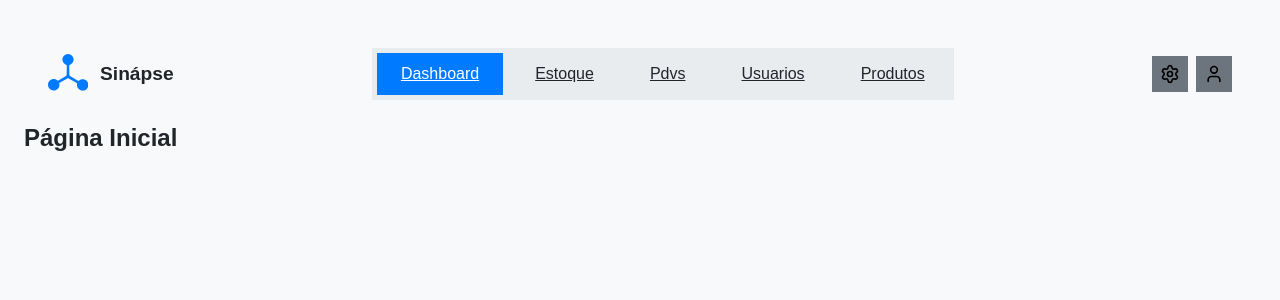
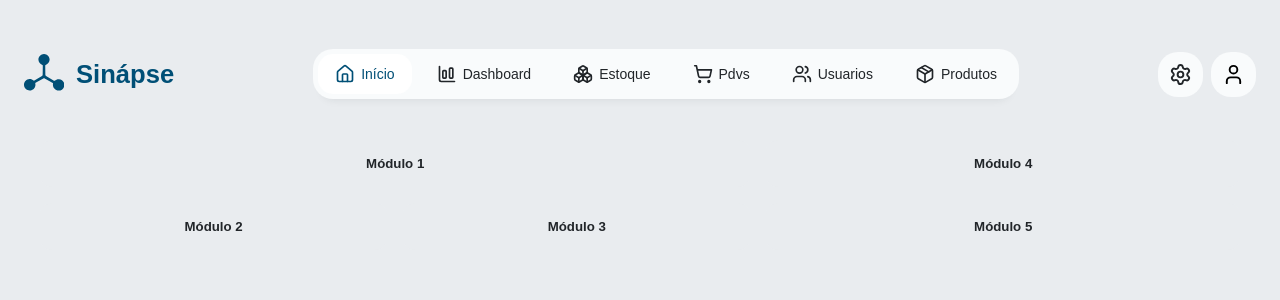
Before and after one commit to josielmaicon/Sinapse-ERP, a React (Vite) app in the folder interface/: page / in a window 1280 px wide. Shown: the top 300 px of the page. Built offline with nearby package versions, Linux system fonts and the light colour scheme; a web font is replaced by a local one.

Commit message:
ajustar layouts

```diff
--- a/interface/src/App.jsx
+++ b/interface/src/App.jsx
@@ -3,6 +3,7 @@ import { BrowserRouter, Routes, Route } from 'react-router-dom';
 import Layout from './components/Layout';
 import routes from './routes';
 
+import HomePage from "./pages/homepage";
 import DashboardPage from "./pages/dashboard";
 import EstoquePage from "./pages/estoque";
 import PdvsPage from "./pages/pdvs";
@@ -10,6 +11,7 @@ import UsuariosPage from "./pages/usuarios";
 import ProdutosPage from "./pages/produtos";
 
 const components = {
+  HomePage,
   DashboardPage,
   EstoquePage,
   PdvsPage,
--- a/interface/src/components/layout.css
+++ b/interface/src/components/layout.css
@@ -1,6 +1,7 @@
 .topbar {
   height: 100px;
   display: flex;
+  padding: 0!important;
   align-items: center;
   justify-content: space-between;
   padding: 0 var(--layout-margin);
@@ -16,7 +17,8 @@
 
 .app-name {
   font-weight: 600;
-  font-size: 1.2rem;
+  font-size: 1.6rem;
+  color: var(--color-primary);
 }
 
 .nav-links {
@@ -30,15 +32,16 @@
 }
 
 .icon-btn {
-  background: var(--color-secondary);
+  background: var(--color-bg-lvl-1);
   border: none;
-  padding: 8px;
+  padding: 11px;
   display: flex;
   align-items: center;
   justify-content: center;
   cursor: pointer;
+  border-radius: 20px;
 }
 
 .icon-btn:hover {
-  background: #495057;
+  background: var(--color-bg-lvl-2);
 }
--- a/interface/src/components/layout.jsx
+++ b/interface/src/components/layout.jsx
@@ -17,7 +17,7 @@ export default function Layout() {
 
         {/* MEIO - NAVEGAÇÃO */}
         <nav className="topbar-nav btn-group">
-          {routes.map(({ path, name }) => (
+          {routes.map(({ path, name, icon: Icon }) => (
             <NavLink
               key={path}
               to={path}
@@ -26,6 +26,7 @@ export default function Layout() {
                 `nav-btn squircle ${isActive ? 'active' : ''}`
               }
             >
+              <Icon size={20} style={{ marginRight: '6px' }}/>
               {name}
             </NavLink>
           ))}
@@ -35,10 +36,10 @@ export default function Layout() {
         {/* DIREITA - ICONES */}
         <div className="topbar-right">
           <button className="icon-btn squircle">
-            <Settings size={20} />
+            <Settings size={23} color="var(--color-text)"/>
           </button>
           <button className="icon-btn squircle">
-            <User size={20} />
+            <User size={23} />
           </button>
         </div>
       </header>
--- /dev/null
+++ b/interface/src/pages/homepage.jsx
@@ -0,0 +1,93 @@
+import React from 'react';
+
+export default function HomePage() {
+  return (
+    <div
+      style={{
+        display: 'grid',
+        gridTemplateColumns: '0.6fr 0.4fr',
+        gap: '16px',
+        padding: '16px',
+        height: '100hv'
+      }}
+    >
+      {/* Coluna esquerda */}
+      <div
+        style={{
+          display: 'grid',
+          gridTemplateRows: '0.7fr 0.3fr',
+          gap: '16px'
+        }}
+      >
+        <div style={{
+          background: '#e9ecef',
+          borderRadius: '12px',
+          display: 'flex',
+          justifyContent: 'center',
+          alignItems: 'center',
+          padding: '16px'
+        }}>
+          <h5>Módulo 1</h5>
+        </div>
+
+        {/* Linha inferior dividida verticalmente */}
+        <div style={{
+          display: 'grid',
+          gridTemplateColumns: '1fr 1fr',
+          gap: '16px'
+        }}>
+          <div style={{
+            background: '#e9ecef',
+            borderRadius: '12px',
+            display: 'flex',
+            justifyContent: 'center',
+            alignItems: 'center',
+            padding: '16px'
+          }}>
+            <h5>Módulo 2</h5>
+          </div>
+          <div style={{
+            background: '#e9ecef',
+            borderRadius: '12px',
+            display: 'flex',
+            justifyContent: 'center',
+            alignItems: 'center',
+            padding: '16px'
+          }}>
+            <h5>Módulo 3</h5>
+          </div>
+        </div>
+      </div>
+
+      {/* Coluna direita */}
+      <div
+        style={{
+          display: 'grid',
+          gridTemplateRows: '1fr 1fr',
+          gap: '16px'
+        }}
+      >
+        <div style={{
+          background: '#e9ecef',
+          borderRadius: '12px',
+          display: 'flex',
+          justifyContent: 'center',
+          alignItems: 'center',
+          padding: '16px'
+        }}>
+          <h5>Módulo 4</h5>
+        </div>
+        <div style={{
+          background: '#e9ecef',
+          borderRadius: '12px',
+          display: 'flex',
+          justifyContent: 'center',
+          alignItems: 'center',
+          padding: '16px'
+        }}>
+          <h5>Módulo 5</h5>
+        </div>
+      </div>
+    </div>
+  );
+}
--- a/interface/src/styles/GlobalStyles.css
+++ b/interface/src/styles/GlobalStyles.css
@@ -11,36 +11,28 @@
   --font-family-base: 'Zalando Sans SemiExpanded', sans-serif;
 
   /* Cores */
-  --color-primary: #007bff;
+  --color-primary: #004f76;
   --color-secondary: #6c757d;
   --color-accent: #00d4ff;
-  --color-bg: #f8f9fa;
+  --color-bg: #e9ecef;
+  --color-bg-lvl-1: #f9fbfc;
+  --color-bg-lvl-2: #fff;
   --color-text: #212529;
+
 
   /* Layout */
   --layout-margin: 24px;
   --layout-max-width: 1200px;
 
-  /* Tamanhos e raio de squircle relativo */
-  --btn_squircle-radius: 30pt;        /* Botões */
-  --btn_grp_squircle-radius: 15pt;    /* Grupo de botões */
-  --mdl_squircle-radius: 25pt;        /* Cards / Modules */
-  --inp_squircle-radius: 25pt;        /* Inputs */
-  --chx_squircle-radius: 25pt;        /* Checkboxes */
+  /* Raio de borda */
+  --btn-radius: 15px;
+  --btn-group-radius: 20px;
+  --card-radius: 12px;
+  --input-radius: 10px;
+  --checkbox-radius: 6px;
+
+  /* Espaçamento padrão */
   --element-padding: 12px 20px;
-
-  /* Squircle global */
-  --squircle: shape(
-    from 0 var(--btn_squircle-radius),
-    curve to var(--btn_squircle-radius) 0 with 0 0 / 0 0,
-    hline to calc(100% - var(--btn_squircle-radius)),
-    curve to 100% var(--btn_squircle-radius) with 100% 0 / 100% 0,
-    vline to calc(100% - var(--btn_squircle-radius)),
-    curve to calc(100% - var(--btn_squircle-radius)) 100% with 100% 100% / 100% 100%,
-    hline to var(--btn_squircle-radius),
-    curve to 0 calc(100% - var(--btn_squircle-radius)) with 0 100% / 0 100%,
-    close
-  );
 }
 
 /* ============================
@@ -64,13 +56,6 @@ h1, h2, h3, h4 {
 }
 
 /* ============================
-   Squircle aplicado globalmente
-============================ */
-.squircle {
-  clip-path: var(--squircle);
-}
-
-/* ============================
    Botões gerais
 ============================ */
 .btn {
@@ -81,6 +66,7 @@ h1, h2, h3, h4 {
   font-weight: 500;
   cursor: pointer;
   transition: 0.2s;
+  border-radius: var(--btn-radius);
 }
 
 .btn:hover {
@@ -99,10 +85,7 @@ h1, h2, h3, h4 {
   background: white;
   padding: var(--element-padding);
   box-shadow: 0 2px 6px rgba(0,0,0,0.1);
-}
-
-.card.squircle {
-  clip-path: var(--squircle);
+  border-radius: var(--card-radius);
 }
 
 /* ============================
@@ -112,10 +95,7 @@ h1, h2, h3, h4 {
   border: 1px solid #ccc;
   padding: var(--element-padding);
   outline: none;
-}
-
-.input.squircle {
-  clip-path: var(--squircle);
+  border-radius: var(--input-radius);
 }
 
 /* ============================
@@ -128,10 +108,7 @@ h1, h2, h3, h4 {
   border: 2px solid var(--color-primary);
   background: white;
   cursor: pointer;
-}
-
-.checkbox.squircle {
-  clip-path: var(--squircle);
+  border-radius: var(--checkbox-radius);
 }
 
 .checkbox:checked {
@@ -144,30 +121,36 @@ h1, h2, h3, h4 {
 .btn-group {
   display: flex;
   gap: 8px;
-  background: #e9ecef; /* fundo cinza */
-  padding: 5px 5px;
-  clip-path: var(--squircle);
+  background: var(--color-bg-lvl-1); /* fundo cinza */
+  padding: 5px;
+  border-radius: var(--btn-group-radius);
+  box-shadow: rgba(33, 35, 38, 0.1) 0px 10px 10px -10px;
+  font-size: 14px;
 }
 
 .nav-btn {
-  padding: 12px 24px;
-  font-weight: 500;
+  display: inline-flex;       /* flex dentro do botão */
+  align-items: center;        /* centraliza verticalmente */
+  justify-content: center;    /* centraliza horizontalmente */
+  padding: 10px 17px;
+  font-weight: 400;
   border: none;
   cursor: pointer;
   background: transparent; /* não selecionado */
   color: var(--color-text);
   transition: 0.2s;
+  border-radius: var(--btn-radius);
+  text-decoration: none;
 }
 
 .nav-btn:hover {
   background: #dee2e6; /* hover leve no não selecionado */
+  text-decoration: none;
 }
 
 .nav-btn.active {
-  background: var(--color-primary);
-  color: white;
+  background: var(--color-bg-lvl-2);
+  color: var(--color-primary);
+  text-decoration: none;
+  font-weight: 500;
 }
-
-.nav-btn.squircle {
-  clip-path: var(--squircle);
-}
```
Also changed, not shown: interface/src/routes.js (+8 -5 lines), interface/src/styles/HomeLayout.css (added, +52 -0 lines).
